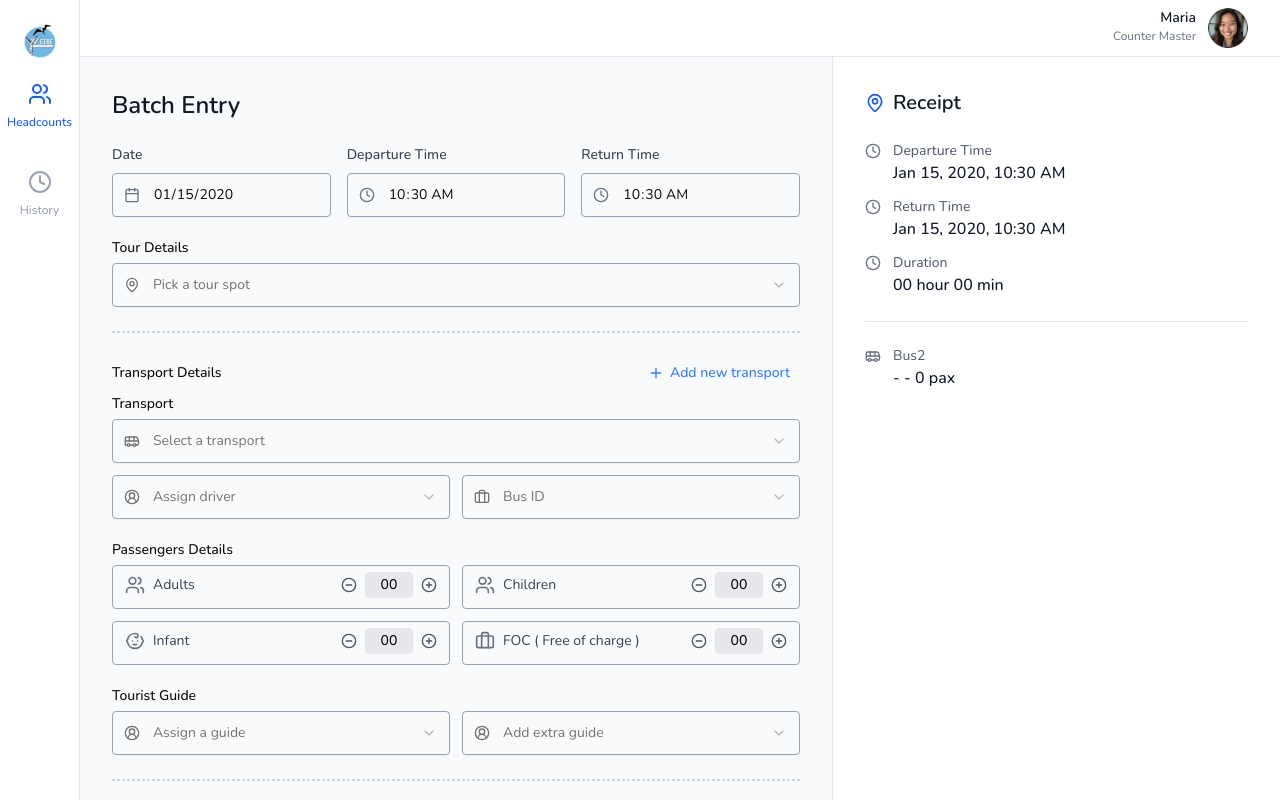
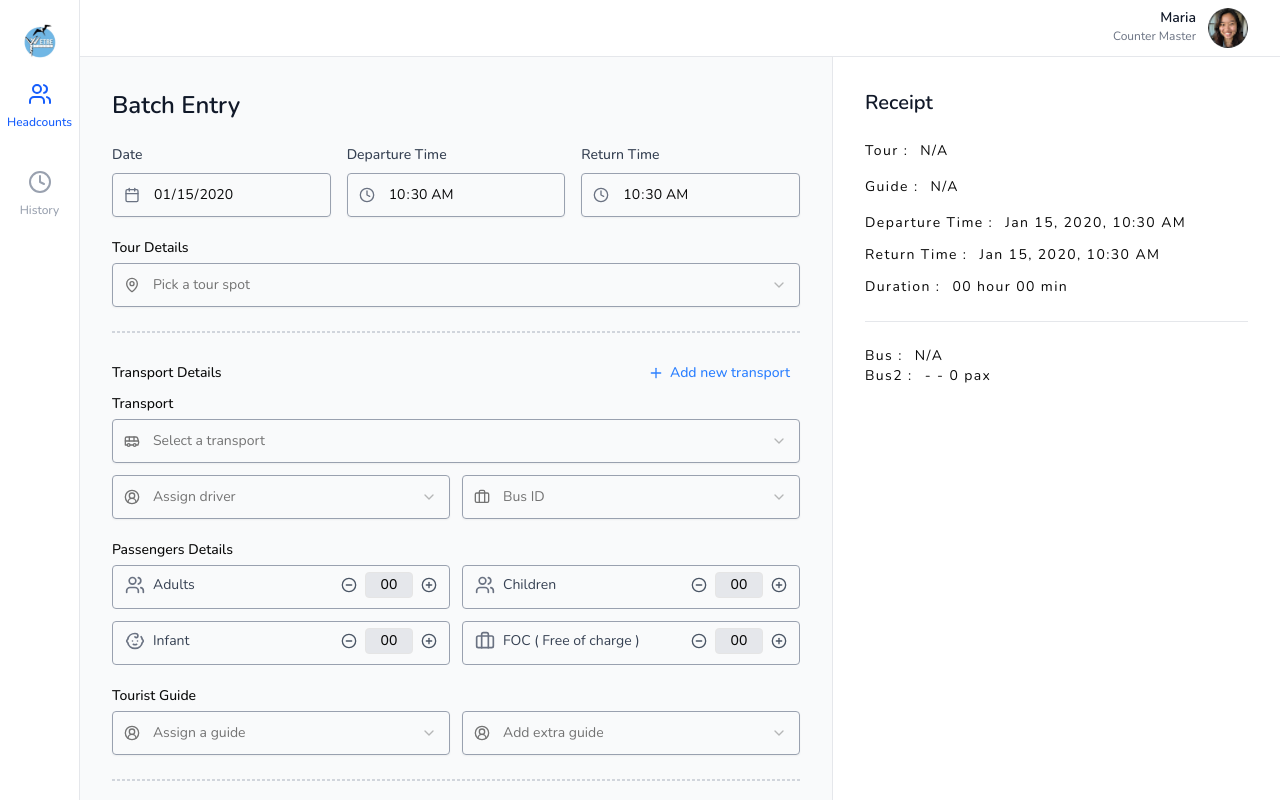
Before and after one commit to suman-chandra-barman/etre-tours-frontend, a Next.js app: page /cruise-sales in a window 1280 px wide. Both pictures are taken after typing "2020-01-15", "10:30", "10:30" into the empty fields and a click on the button "Add new transport". Built offline with nearby package versions, Linux system fonts and the light colour scheme.

Commit message:
feat: enhance layout and readability of CruiseTransportInfo component with improved information display

```diff
--- a/components/sales/CruiseTransportInfo.tsx
+++ b/components/sales/CruiseTransportInfo.tsx
@@ -90,88 +90,82 @@ function CruiseTransportInfo({
       <div className="">
         {/* Header */}
         <div className="mb-6">
-          <div className="flex items-center gap-2 mb-2">
-            <MapPin className="w-5 h-5 text-blue-600" />
           <h2 className="text-xl font-semibold text-gray-900">Receipt</h2>
+        </div>
+
+        {/* Tour Information */}
+        <div className="mb-4 flex items-center gap-3 text-sm tracking-widest">
+          <p>Tour : </p>
+          <p>{formData.tour ? formData.tour : "N/A"}</p>
+        </div>
+
+        <div className="mb-4 flex items-center gap-3 text-sm tracking-widest">
+          <p>Guide : </p>
+          <p>{formData.guide ? formData.guide : "N/A"}</p>
+        </div>
+
+        {/* Date and Time */}
+        <div className="space-y-3 mb-6">
+          <div className="flex items-start gap-3">
+            <div className="flex items-center gap-3 text-sm tracking-widest">
+              <p>Departure Time : </p>
+              <p>
+                {formData.date ? (
+                  <>
+                    {formatDate(formData.date)},{" "}
+                    {formData.departureTime || "--:--"} AM
+                  </>
+                ) : (
+                  "N/A"
+                )}
+              </p>
             </div>
           </div>
 
-        {/* Tour Information */}
-        {formData.tour && (
-          <div className="mb-4">
-            <p className="text-sm text-gray-600">Tour</p>
-            <p className="text-base font-medium text-gray-900">
-              {formData.tour}
-            </p>
-          </div>
-        )}
-
-        {/* Date and Time */}
-        <div className="space-y-3 mb-6">
-          {formData.date && (
           <div className="flex items-start gap-3">
-              <Clock className="w-4 h-4 text-gray-500 mt-0.5 flex-shrink-0" />
-              <div>
-                <p className="text-sm text-gray-600">Departure Time</p>
-                <p className="text-base font-medium text-gray-900">
-                  {formatDate(formData.date)},{" "}
-                  {formData.departureTime || "--:--"} AM
+            <div className="flex items-center gap-3 text-sm tracking-widest">
+              <p>Return Time : </p>
+              <p>
+                {formData.date && formData.returnTime
+                  ? `${formatDate(formData.date)}, ${formData.returnTime} AM`
+                  : "N/A"}
               </p>
             </div>
           </div>
-          )}
 
-          {formData.returnTime && (
           <div className="flex items-start gap-3">
-              <Clock className="w-4 h-4 text-gray-500 mt-0.5 flex-shrink-0" />
-              <div>
-                <p className="text-sm text-gray-600">Return Time</p>
-                <p className="text-base font-medium text-gray-900">
-                  {formatDate(formData.date)}, {formData.returnTime || "--:--"}{" "}
-                  AM
-                </p>
+            <div className="flex items-center gap-3 text-sm tracking-widest">
+              <p>Duration : </p>
+              <p>{calculateDuration() || "N/A"}</p>
             </div>
           </div>
-          )}
-
-          {calculateDuration() && (
-            <div className="flex items-start gap-3">
-              <Clock className="w-4 h-4 text-gray-500 mt-0.5 flex-shrink-0" />
-              <div>
-                <p className="text-sm text-gray-600">Duration</p>
-                <p className="text-base font-medium text-gray-900">
-                  {calculateDuration()}
-                </p>
-              </div>
-            </div>
-          )}
         </div>
 
         {/* Transport Details */}
         <div className="border-t border-gray-200 pt-6 mb-6">
-          {formData.transport && (
-            <div className="mb-4">
           <div className="flex items-start gap-3">
-                <Bus className="w-4 h-4 text-gray-500 mt-0.5 flex-shrink-0" />
-                <div>
-                  <p className="text-sm text-gray-600">Bus</p>
-                  <p className="text-base font-medium text-gray-900">
-                    {formData.driver} - {formData.busId} - {totalPassengers} pax
+            <div className="flex items-center gap-3 text-sm tracking-widest">
+              <p>Bus : </p>
+              <p>
+                {formData.transport
+                  ? `${formData.driver} - ${formData.busId} - ${
+                      formData.adults +
+                      formData.children +
+                      formData.infant +
+                      formData.foc
+                    } pax`
+                  : "N/A"}
               </p>
             </div>
           </div>
-            </div>
-          )}
 
           {/* Additional Transports */}
           {additionalTransports &&
             additionalTransports.map((transport, index) => (
-              <div key={transport.id} className="mb-4">
-                <div className="flex items-start gap-3">
-                  <Bus className="w-4 h-4 text-gray-500 mt-0.5 flex-shrink-0" />
-                  <div>
-                    <p className="text-sm text-gray-600">Bus{index + 2}</p>
-                    <p className="text-base font-medium text-gray-900">
+              <div key={transport.id} className="flex items-start gap-3">
+                <div className="flex items-center gap-3 text-sm tracking-widest">
+                  <p>Bus{index + 2} : </p>
+                  <p>
                     {transport.driver} - {transport.busId} -{" "}
                     {transport.adults +
                       transport.children +
@@ -179,7 +173,6 @@ function CruiseTransportInfo({
                       transport.foc}{" "}
                     pax
                   </p>
-                  </div>
                 </div>
               </div>
             ))}
@@ -191,33 +184,27 @@ function CruiseTransportInfo({
             <p className="text-sm text-gray-600 mb-3">Passengers</p>
             <div className="space-y-2 mb-4">
               {totalAdults > 0 && (
-                <div className="flex items-center justify-between text-sm">
-                  <span className="text-gray-600">Adults</span>
-                  <span className="font-medium text-gray-900">
-                    {totalAdults}
-                  </span>
+                <div className="flex items-center gap-3 text-sm">
+                  <p>Adults : </p>
+                  <p>{totalAdults}</p>
                 </div>
               )}
               {totalChildren > 0 && (
-                <div className="flex items-center justify-between text-sm">
-                  <span className="text-gray-600">Children</span>
-                  <span className="font-medium text-gray-900">
-                    {totalChildren}
-                  </span>
+                <div className="flex items-center gap-3 text-sm">
+                  <p>Children : </p>
+                  <p>{totalChildren}</p>
                 </div>
               )}
               {totalInfants > 0 && (
-                <div className="flex items-center justify-between text-sm">
-                  <span className="text-gray-600">Infants</span>
-                  <span className="font-medium text-gray-900">
-                    {totalInfants}
-                  </span>
+                <div className="flex items-center gap-3 text-sm">
+                  <p>Infants : </p>
+                  <p>{totalInfants}</p>
                 </div>
               )}
               {totalFOC > 0 && (
-                <div className="flex items-center justify-between text-sm">
-                  <span className="text-gray-600">FOC</span>
-                  <span className="font-medium text-gray-900">{totalFOC}</span>
+                <div className="flex items-center gap-3 text-sm">
+                  <p>FOC : </p>
+                  <p>{totalFOC}</p>
                 </div>
               )}
             </div>
```
Lines whose indentation alone changed are shown as unchanged.
